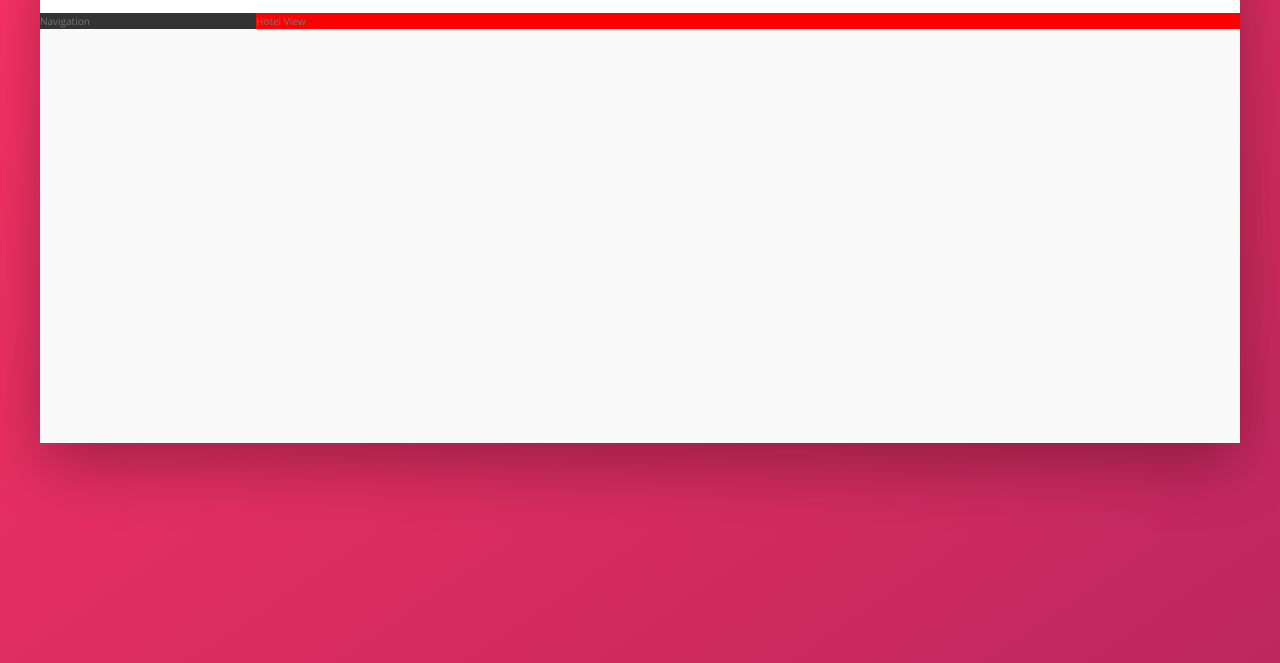
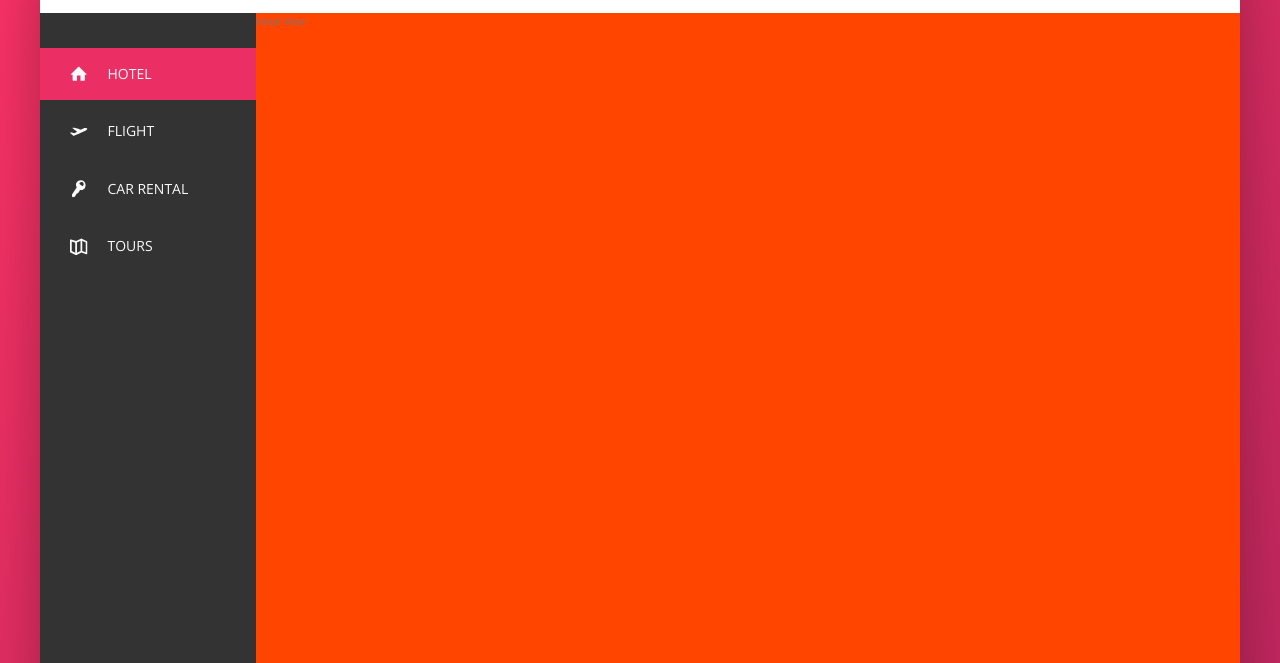
Before and after one commit to jtpolasek/trillio, a website: page index.html in a window 1280 px wide. Shown: the part 137-800 px from the top of the page. Drawn offline with nearby package versions, Linux system fonts and the light colour scheme.

Commit message:
completed side bar with hover effect

```diff
--- a/index.html
+++ b/index.html
@@ -1,5 +1,6 @@
 <!DOCTYPE html>
 <html lang="en">
+
 <head>
     <meta charset="UTF-8">
     <meta name="viewport" content="width=device-width, initial-scale=1.0">
@@ -10,6 +11,7 @@
 
     <title>trillo &mdash; Your all-in-one booking app</title>
 </head>
+
 <body>
     <div class="container">
         <header class="header">
@@ -44,7 +46,43 @@
         </header>
         <div class="content">
             <nav class="sidebar">
-                   Navigation
+                <ul class="side-nav">
+                    <li class="side-nav__item side-nav__item--active">
+                        <a href="#" class="side-nav__link">
+                            <svg class="side-nav__icon">
+                                <use xlink:href="img/sprite.svg#icon-home"></use>
+                            </svg>
+                            <span>Hotel</span>
+                        </a>
+                    </li>
+                    <li class="side-nav__item">
+                        <a href="#" class="side-nav__link">
+                            <svg class="side-nav__icon">
+                                <use xlink:href="img/sprite.svg#icon-aircraft-take-off"></use>
+                            </svg>
+                            <span>Flight</span>
+                        </a>
+                    </li>
+                    <li class="side-nav__item">
+                        <a href="#" class="side-nav__link">
+                            <svg class="side-nav__icon">
+                                <use xlink:href="img/sprite.svg#icon-key"></use>
+                            </svg>
+                            <span>Car Rental</span>
+                        </a>
+                    </li>
+                    <li class="side-nav__item">
+                        <a href="#" class="side-nav__link">
+                            <svg class="side-nav__icon">
+                                <use xlink:href="img/sprite.svg#icon-map"></use>
+                            </svg>
+                            <span>Tours</span>
+                        </a>
+                    </li>
+                </ul>
+                <div class="legal">
+                    &copy; 2017 by trillo. All rights reserved.
+                </div>
             </nav>
             <main class="hotel-view">
                 Hotel View
@@ -52,4 +90,5 @@
         </div>
     </div>
 </body>
+
 </html>
--- a/sass/_components.scss
+++ b/sass/_components.scss
@@ -122,3 +122,79 @@
   }
 
 }
+
+
+/////////////////////////////////////////
+//SIDE BAR NAV
+
+.side-nav {
+  font-size: 1.4rem;
+  list-style: none;
+  margin-top: 3.5rem;
+
+  &__item {
+   position: relative;
+
+    &:not(:last-child) {
+      margin-bottom: .5rem;
+    }
+  }
+
+  &__item::before {
+    content: "";
+    position: absolute;
+    top: 0;
+    left: 0;
+    height: 100%;
+    width: 3px;
+    background-color: var(--color-primary);
+    transform: scaleY(0);
+    transition: transform .2s,
+                width .4s cubic-bezier(1,0,0,1) .2s
+                background-color .1s;
+
+  }
+
+  &__item:hover::before,
+  &__item--active::before {
+    transform: scaleY(1);
+    width: 100%;
+  }
+
+  &__item:active::before {
+    background-color:  var(--color-primary-light);
+  }
+
+
+  &__link:link,
+  &__link:visited {
+    color: var(--color-grey-light-1);
+    text-decoration: none;
+    text-transform: uppercase;
+    display: block;
+    padding: 1.5rem 3rem;
+    position: relative;
+    z-index: 10;
+    display: flex;
+    align-items: center;
+
+  }
+
+  &__icon {
+    width: 1.75rem;
+    height: 1.75rem;
+    margin-right: 2rem;
+    fill: currentColor;
+  }
+
+}
+
+/////////////////////////////////////////
+//LEGAL
+
+.legal {
+  font-size: 1.2rem;
+  color: var(--color-grey-light-4);
+  text-align: center;
+  padding: 2.5rem;
+}
--- a/sass/_layout.scss
+++ b/sass/_layout.scss
@@ -27,10 +27,17 @@
   background-color: var(--color-grey-dark-1);
 
   flex: 0 0 18%;
+
+  display: flex;
+  flex-direction: column;
+  justify-content: space-between;
 }
 
 .hotel-view {
-  background-color: red;
+  background-color: #fff;
+
+  background-color: orangered;
+  height: 80rem;
 
   flex: 1;
 }
```
Also changed, not shown: css/style.css. Lines whose indentation alone changed are shown as unchanged.
